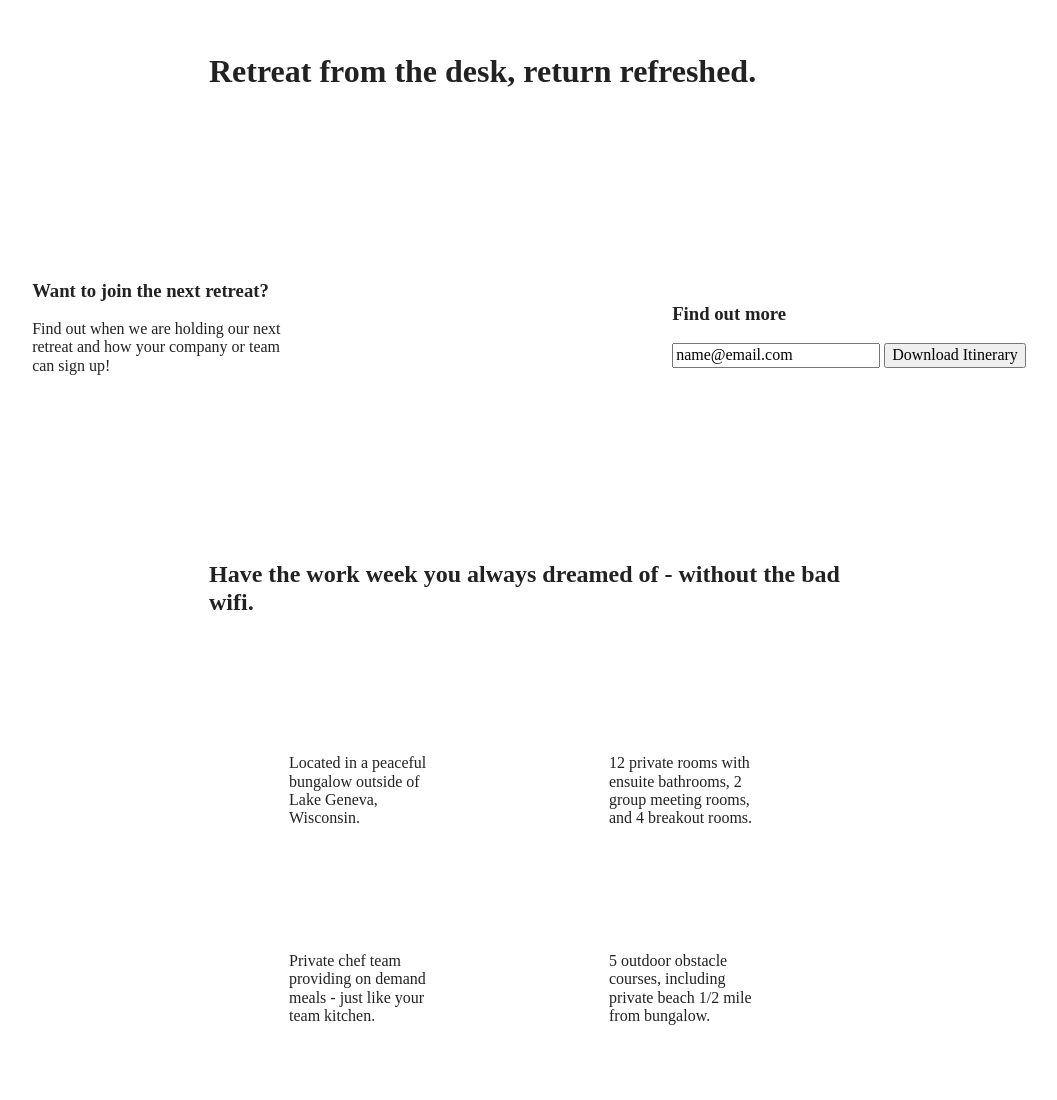
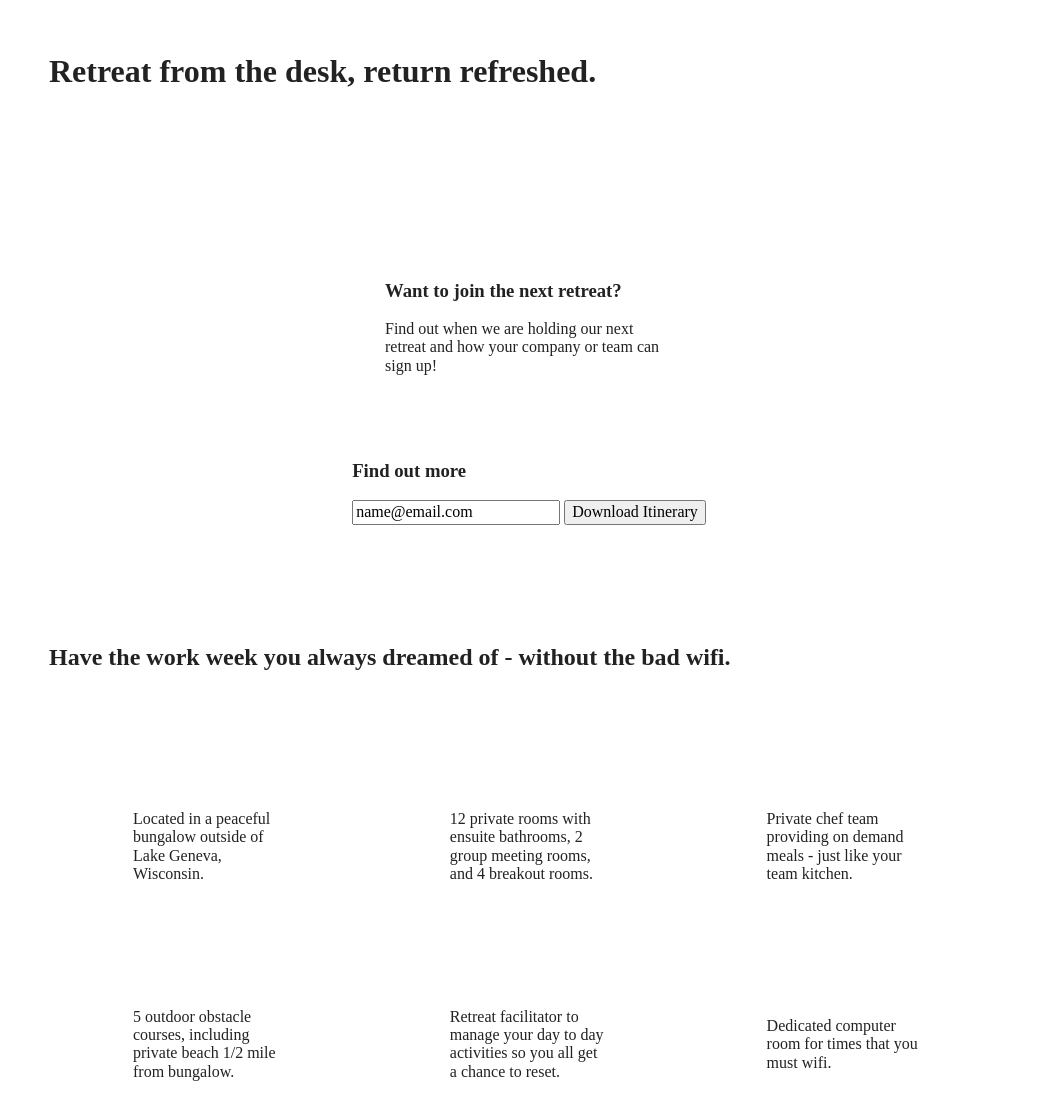
Before and after one commit to amber-khem/unplugged-retreat, a website built with Parcel: page index.html in a window 1280 px wide. Shown: the part 185-1285 px from the top of the page, without its empty margins (111-1168 px from the left). Built offline with nearby package versions, Linux system fonts and the light colour scheme.

Commit message:
Added widths to desktop styles

```diff
--- a/css/main.css
+++ b/css/main.css
@@ -495,6 +495,51 @@ textarea {
 
 @media only screen and (min-width: 1200px) {
     /*Desktop styles here*/
+
+    .content-wrapper {
+      max-width: 960px;
+    }
+
+        /* HERO */
+    .hero-area h1 {
+      width: 60%;
+    }
+
+       /* ASIDE */
+    aside .content-wrapper {
+      justify-content: space-around;
+    }
+
+    aside .content-wrapper .form-description,
+    aside .content-wrapper .form {
+      width: 30%;
+    }
+
+    /*FEATURES*/
+    .features h2 {
+      width: 90%;
+    }
+
+    .features article {
+      flex-basis: 33%;
+    }
+
+    /*REVIEWS*/
+    .reviews article div {
+      width: 42%;
+    }
+
+    /*ABOUT PAGE*/
+
+    .mission h2,
+    .contact-section .content-wrapper h2 {
+      width: 95%;
+    }
+
+    /*FAQ PAGE*/
+    .faq h2 {
+      width: 100%;
+    }
 }
 
 
```
